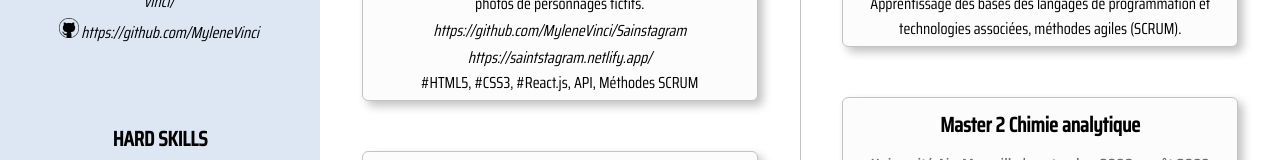
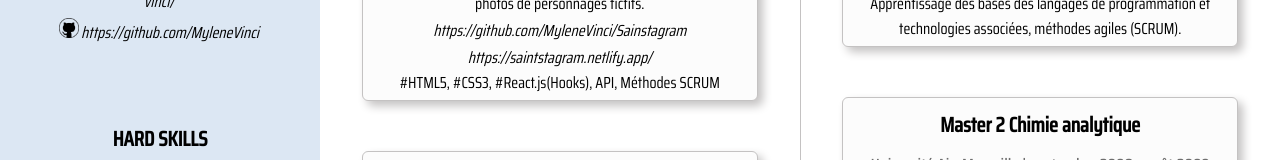
Before and after one commit to MyleneVinci/CV-EN-LIGNE, a React (Create React App) app: page / in a window 1280 px wide. Shown: the part 450-610 px from the top of the page. Built offline with nearby package versions, Linux system fonts and the light colour scheme.

Commit message:
fix data

```diff
--- a/src/assets/dataExperiencies.js
+++ b/src/assets/dataExperiencies.js
@@ -9,7 +9,7 @@ const dataExperiencies = [
         task3: null,
         githubLink:"https://github.com/MyleneVinci/Sainstagram",
         deployedLink:"https://saintstagram.netlify.app/",
-        technologies: "#HTML5, #CSS3, #React.js, API, Méthodes SCRUM"
+        technologies: "#HTML5, #CSS3, #React.js(Hooks), API, Méthodes SCRUM"
 },
 {
     title:"Signataire de rapport d'essais",
```
